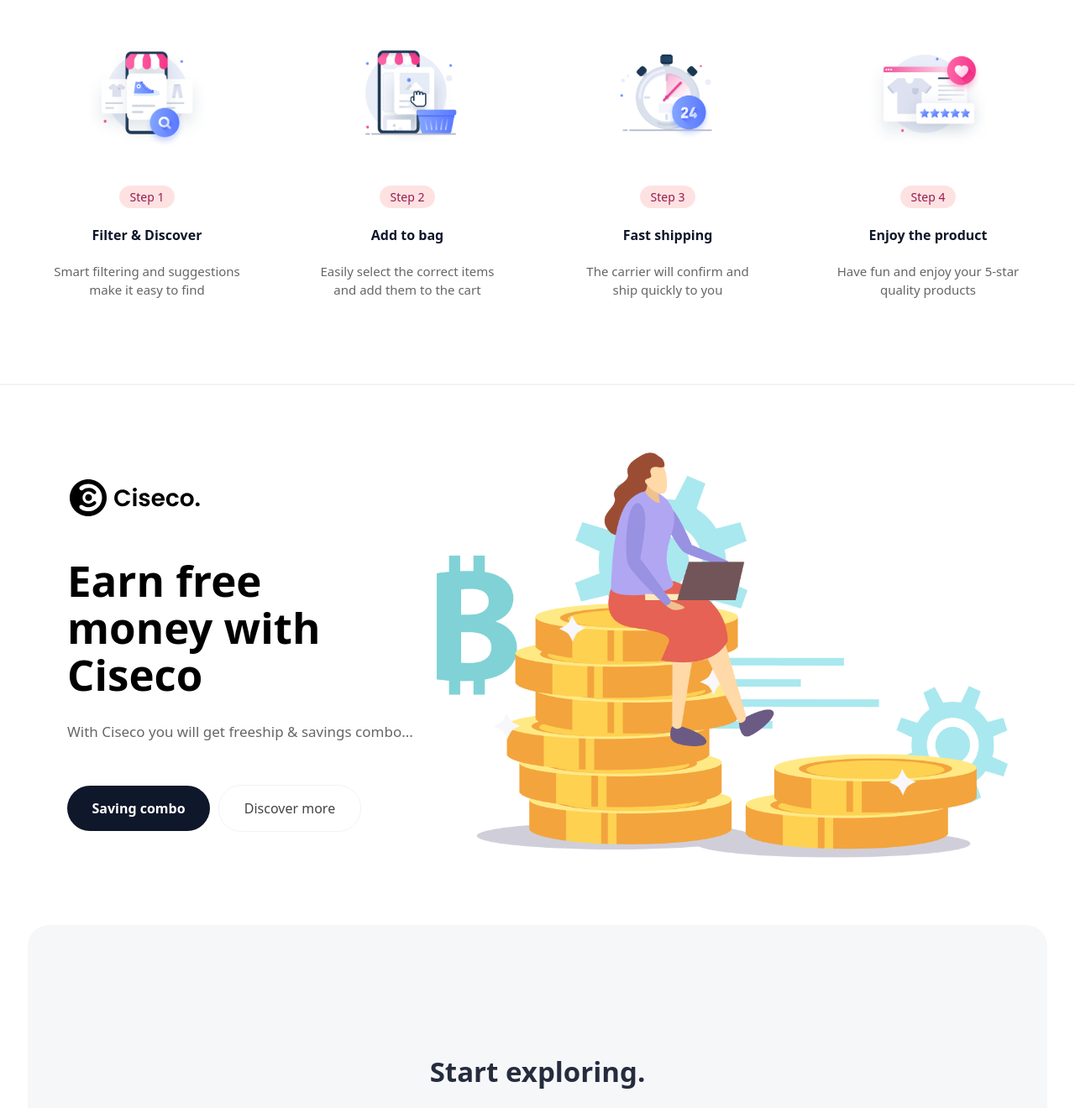
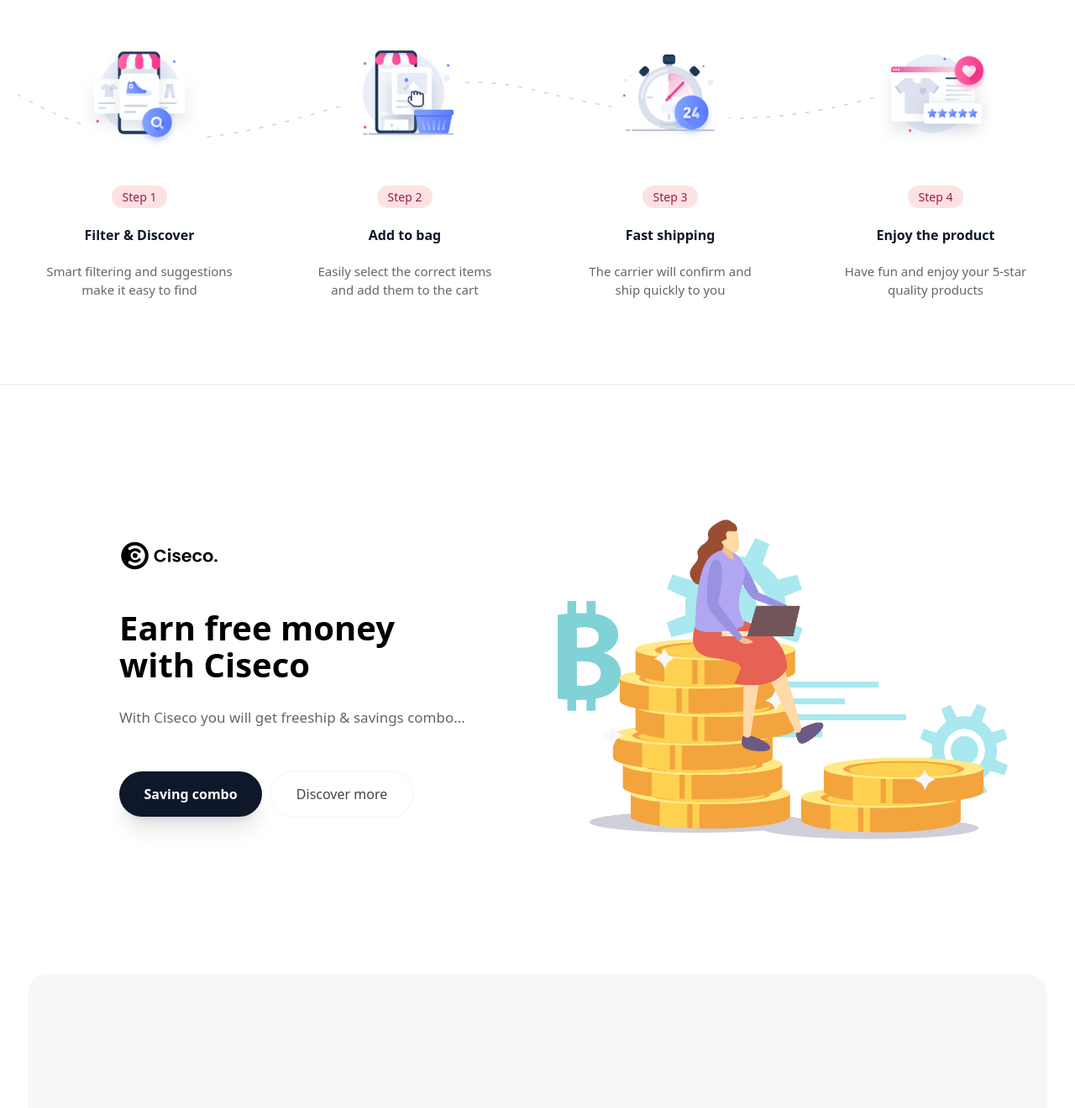
Before and after one commit to neda1998/shopping-website, a React (Create React App) app: page / in a window 1280 px wide. Shown: the part 2064-3384 px from the top of the page at 84% size. Built offline with nearby package versions, Linux system fonts and the light colour scheme.

Commit message:
responsive for mobile size for  EarnMoney & StepBuy & sectionKids components

```diff
--- a/src/Components/EarnMoney/EarnMoney.jsx
+++ b/src/Components/EarnMoney/EarnMoney.jsx
@@ -6,10 +6,10 @@ import money from "../../assets/images/money.png";
 function EarnMoney() {
   return (
     <div className="lg:px-20 lg:py-20">
-      <div className={style.earnMoney}>
+      <div className={`grid lg:grid-cols-2 place-items-center grid-cols-1 gap-12 ${style.earnMoney}`}>
         <div className={style.textMoney}>
-          <Logo />
-          <h1>Earn free money with Ciseco</h1>
+          <Logo customWidth="120px" />
+          <h1 className="md:text-[40px] text-[24px]">Earn free money with Ciseco</h1>
           <p>With Ciseco you will get freeship & savings combo...</p>
           <div className={style.btnMoney}>
             <button className={style.btnSave}>Saving combo</button>
@@ -17,7 +17,7 @@ function EarnMoney() {
           </div>
         </div>
         <div>
-          <img src={money} alt="money" className={style.imgMoney}/>
+          <img src={money} alt="money" className={`sm:w-[500px] lg:w-[600px] ${style.imgMoney}`} />
         </div>
       </div>
     </div>
--- a/src/Components/Logo/Logo.jsx
+++ b/src/Components/Logo/Logo.jsx
@@ -1,13 +1,12 @@
 import React from "react";
 import { Link } from "react-router-dom";
-import style from "../../styles/Navbar.module.css";
 import logo from "../../assets/svg/logo.svg";
 
-function Logo({className}) {
+function Logo({customWidth}) {
   return (
     <div>
       <Link to="/">
-        <img src={logo} alt="logo" />
+        <img src={logo} alt="logo" style={{width: customWidth}}/>
       </Link>
     </div>
   );
--- a/src/Components/Navbar/NavRight.jsx
+++ b/src/Components/Navbar/NavRight.jsx
@@ -108,7 +108,7 @@ function NavRight() {
             {/* open search */}
             <button
                 onClick={boxUserHandler}
-                className={`relative menuHeader ${style.btnHover}`}
+                className={`relative ${style.btnHover}`}
             >
                 <svg
                     xmlns="http://www.w3.org/2000/svg"
--- a/src/Components/Navbar/UserBox.jsx
+++ b/src/Components/Navbar/UserBox.jsx
@@ -1,10 +1,9 @@
-import { React, useEffect, useState } from 'react';
+import { React } from 'react';
 import style from "../../styles/Navbar.module.css";
 import user from "../../assets/images/user.png";
-import DarkTheme from '../Theme/DarkTheme';
+// import DarkTheme from '../Theme/DarkTheme';
 
 function UserBox() {
-
     return (
         <div className={style.userBox}>
             <div className={style.userImg}>
@@ -90,7 +89,7 @@ function UserBox() {
                         </svg>
                     </button>
                     <span>Dark Theme</span>
-                    <DarkTheme />
+                    {/* <DarkTheme /> */}
                 </div>
                 <div className={style.itemUser}>
                     <button>
--- a/src/Components/SectionKids/SectionKids.jsx
+++ b/src/Components/SectionKids/SectionKids.jsx
@@ -5,14 +5,14 @@ import kids from "../../assets/images/kids.png";
 
 function SectionKids() {
   return (
-    <div className={`px-20 w-full`}>
-      <div className={style.sectionKids}>
-        <div>
+    <div className={`px-20`}>
+      <div className={`grid lg:grid-cols-2 grid-cols-1 lg:gap-10 gap-24 ${style.sectionKids}`}>
+        <div className="order-2 lg:order-1">
           <img src={kids} alt="kids" />
         </div>
-        <div>
-          <Logo />
-          <h1>Special offer in kids products</h1>
+        <div className={`order-1 lg:order-2 ${style.sectionText}`}>
+          <Logo customWidth="120px"/>
+          <h1 className="lg:text-[40px] md:text-[30px] text-[23px]">Special offer in kids products</h1>
           <p>
             Fashion is a form of self-expression and autonomy at a particular
             period and place.
--- a/src/Components/StepsBuy/StepBuy.jsx
+++ b/src/Components/StepsBuy/StepBuy.jsx
@@ -10,8 +10,9 @@ function StepBuy() {
   return (
     <div className={`lg:px-20 ${style.stepBuy}`}>
       <div
-        className={`grid lg:grid-cols-4 md:grid-cols-2 grid-cols-1 ${style.StepBuy}`}
+        className={`grid lg:grid-cols-4 md:grid-cols-2 grid-cols-1 gap-6 ${style.StepBuy}`}
       >
+
         <Steps
           img={serachImg}
           step="Step 1"
--- a/src/Components/StepsBuy/Steps.jsx
+++ b/src/Components/StepsBuy/Steps.jsx
@@ -1,14 +1,21 @@
 import React from "react";
+import line from "../../assets/svg/lines.svg";
 import style from "../../styles/StepBuy.module.css";
 
 function Steps({ step, text, title, img }) {
   return (
+    <>
     <div className={style.steps}>
       <img src={img} alt="search" className={style.searchImg} />
       <button className={style.btnStep}>{step}</button>
       <p className={style.title}>{title}</p>
       <span className={style.text}>{text}</span>
     </div>
+   <div className={`${style.line} hidden md:block`}>
+   <img src={line} alt="line" />
+   </div>
+
+    </>
   );
 }
 
--- a/src/styles/EarnMoney.module.css
+++ b/src/styles/EarnMoney.module.css
@@ -1,12 +1,8 @@
 .earnMoney {
-  display: flex;
-  flex-direction: row;
-  align-items: center;
-  justify-content: space-between;
+margin: 80px 0;
 }
 
 .textMoney h1 {
-  font-size: 51px;
   max-width: 400px;
   font-weight: 700;
   margin: 47px 0 28px;
@@ -29,8 +25,6 @@
   border-radius: 27px;
   padding: 15px 0;
   width: 170px;
-  opacity: 1;
-  transition: opacity 0.4s ease-in-out;
 }
 
 .btnSave {
@@ -38,6 +32,7 @@
   font-weight: 700;
   font-size: 16px;
   background-color: var(--bg-black-100);
+  box-shadow: 0 20px 25px -5px rgba(0,0,0,.1),0 8px 10px -6px rgba(0,0,0,.1);
 }
 
 .btnDiscover {
@@ -51,7 +46,3 @@
 .btnDiscover:hover {
   opacity: 0.8;
 }
-
-.imgMoney {
-  width: 680px;
-}
--- a/src/styles/Navbar.module.css
+++ b/src/styles/Navbar.module.css
@@ -382,7 +382,7 @@
   position: absolute;
   right: 0;
   width: 430px;
-  margin-right: 127px;
+  margin-right: 49px;
   background: var(--bg-white);
 }
 
--- a/src/styles/SectionKids.module.css
+++ b/src/styles/SectionKids.module.css
@@ -1,26 +1,23 @@
 .sectionKids {
   background-color: var(--bg-color);
   border-radius: 25px;
-  display: flex;
-  align-items: center;
-  justify-content: space-evenly;
-  margin: 80px 0;
+  padding: 0 40px;
+}
+
+.sectionText{
+  padding-top: 80px;
 }
 
 .sectionKids > div:first-child {
   transform: translateY(-70px);
 }
 
-.sectionKids > div:first-child img {
-  width: 620px;
-}
-
 .sectionKids > div > h1 {
-  font-size: 45px;
   font-weight: 700;
   color: var(--bg-black-100);
   margin: 30px 0 20px;
   max-width: 320px;
+  line-height: 1.2;
 }
 
 .sectionKids > div > p {
@@ -35,7 +32,7 @@
   background-color: var(--bg-black-100);
   width: 160px;
   padding: 14px 0;
-  margin-top: 60px;
+  margin-top: 38px;
   border-radius: 26px;
   box-shadow: var(--box-shadow);
   opacity: 1;
--- a/src/styles/StepBuy.module.css
+++ b/src/styles/StepBuy.module.css
@@ -8,7 +8,16 @@
   flex-direction: column;
   justify-content: center;
   align-items: center;
+  position: relative;
+  z-index: 99;
 }
+
+.line {
+  position: absolute;
+  margin-top: 63px;
+  width: 88%;
+}
+
 .stepBuy {
   padding: 100px 20px;
   margin: 0 auto;
```
